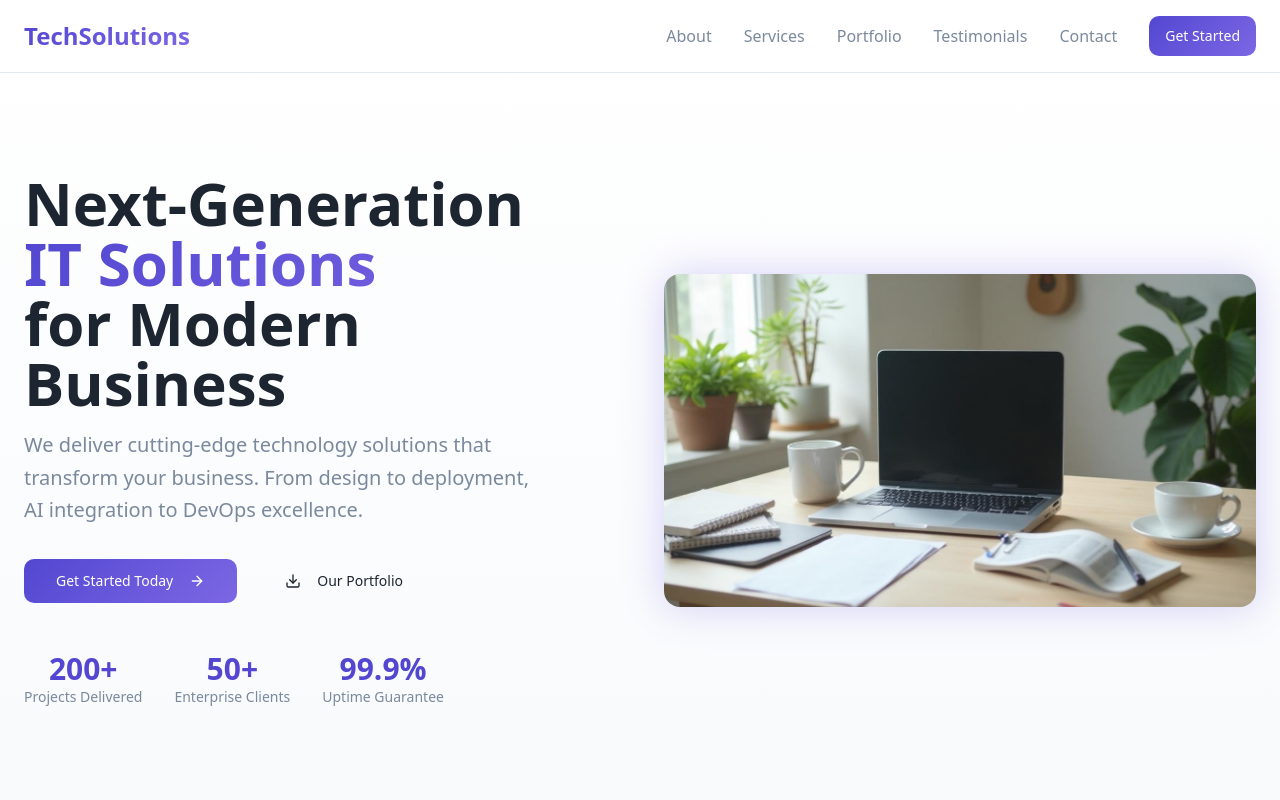
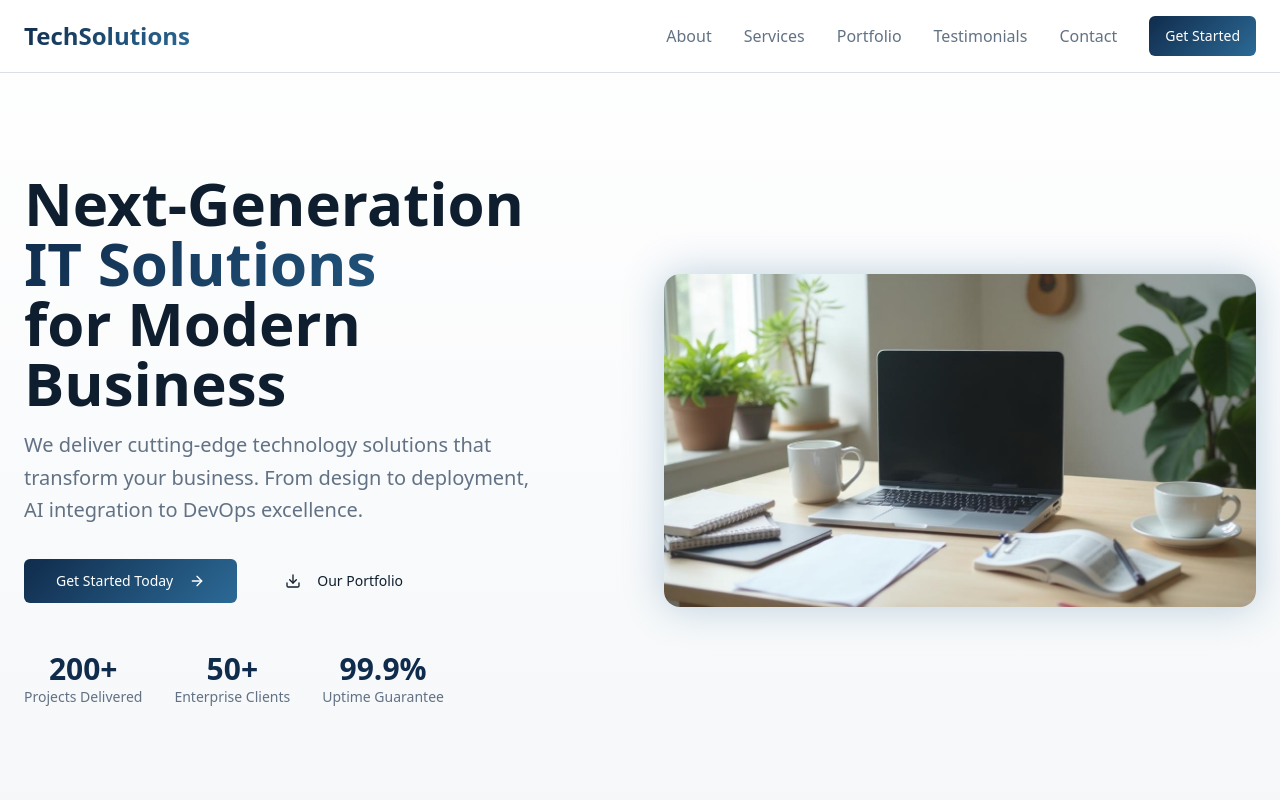
Before and after one commit to walidelbiir/my-modern-spot, a React (Vite) app: page / in a window 1280 px wide. Shown: the top 800 px of the page. Built offline with nearby package versions, Linux system fonts and the light colour scheme; the HTML template or start-up script is replaced by a standard one.

Commit message:
Changes
Co-authored-by: walidelbiir <112333762+walidelbiir@users.noreply.github.com>

```diff
--- a/src/index.css
+++ b/src/index.css
@@ -2,98 +2,80 @@
 @tailwind components;
 @tailwind utilities;
 
-/* Modern Freelancer Design System - All colors MUST be HSL */
+/* BIR Solutions Design System - All colors MUST be HSL */
 
 @layer base {
   :root {
     --background: 0 0% 100%;
-    --foreground: 215 25% 15%;
+    --foreground: 212 50% 12%;
 
     --card: 0 0% 100%;
-    --card-foreground: 215 25% 15%;
+    --card-foreground: 212 50% 12%;
 
     --popover: 0 0% 100%;
-    --popover-foreground: 215 25% 15%;
+    --popover-foreground: 212 50% 12%;
 
-    /* Modern Blue-Purple Theme */
-    --primary: 245 60% 55%;
+    /* BIR Solutions - Deep Navy and Steel */
+    --primary: 212 65% 18%;
     --primary-foreground: 0 0% 100%;
-    --primary-glow: 250 70% 65%;
+    --primary-glow: 205 55% 38%;
 
-    --secondary: 210 40% 96%;
-    --secondary-foreground: 215 25% 15%;
+    --secondary: 210 25% 96%;
+    --secondary-foreground: 212 50% 12%;
 
-    --muted: 210 40% 96%;
-    --muted-foreground: 215 15% 55%;
+    --muted: 210 25% 96%;
+    --muted-foreground: 212 15% 45%;
 
-    --accent: 250 70% 65%;
+    --accent: 205 55% 38%;
     --accent-foreground: 0 0% 100%;
 
     --destructive: 0 84% 60%;
     --destructive-foreground: 0 0% 100%;
 
-    --border: 214 31% 91%;
-    --input: 214 31% 91%;
-    --ring: 245 60% 55%;
+    --border: 212 20% 88%;
+    --input: 212 20% 88%;
+    --ring: 212 65% 18%;
 
-    /* Professional Gradients */
-    --gradient-primary: linear-gradient(135deg, hsl(245 60% 55%), hsl(250 70% 65%));
-    --gradient-hero: linear-gradient(135deg, hsl(245 60% 55%) 0%, hsl(250 70% 65%) 50%, hsl(260 55% 70%) 100%);
-    --gradient-subtle: linear-gradient(180deg, hsl(0 0% 100%) 0%, hsl(210 40% 98%) 100%);
+    --gradient-primary: linear-gradient(135deg, hsl(212 65% 18%), hsl(205 55% 38%));
+    --gradient-hero: linear-gradient(135deg, hsl(212 65% 12%) 0%, hsl(212 65% 22%) 50%, hsl(205 55% 38%) 100%);
+    --gradient-subtle: linear-gradient(180deg, hsl(0 0% 100%) 0%, hsl(210 25% 97%) 100%);
 
-    /* Elegant Shadows */
-    --shadow-elegant: 0 10px 30px -10px hsl(245 60% 55% / 0.2);
-    --shadow-glow: 0 0 40px hsl(250 70% 65% / 0.3);
-    --shadow-card: 0 4px 20px -4px hsl(215 25% 15% / 0.1);
+    --shadow-elegant: 0 10px 30px -10px hsl(212 65% 18% / 0.25);
+    --shadow-glow: 0 0 40px hsl(205 55% 38% / 0.3);
+    --shadow-card: 0 4px 20px -4px hsl(212 50% 12% / 0.12);
 
-    /* Smooth Transitions */
     --transition-smooth: all 0.3s cubic-bezier(0.4, 0, 0.2, 1);
     --transition-bounce: all 0.3s cubic-bezier(0.68, -0.55, 0.265, 1.55);
 
-    --radius: 0.75rem;
+    --radius: 0.5rem;
 
     --sidebar-background: 0 0% 98%;
-
     --sidebar-foreground: 240 5.3% 26.1%;
-
     --sidebar-primary: 240 5.9% 10%;
-
     --sidebar-primary-foreground: 0 0% 98%;
-
     --sidebar-accent: 240 4.8% 95.9%;
-
     --sidebar-accent-foreground: 240 5.9% 10%;
-
     --sidebar-border: 220 13% 91%;
-
     --sidebar-ring: 217.2 91.2% 59.8%;
   }
 
   .dark {
     --background: 222.2 84% 4.9%;
     --foreground: 210 40% 98%;
-
     --card: 222.2 84% 4.9%;
     --card-foreground: 210 40% 98%;
-
     --popover: 222.2 84% 4.9%;
     --popover-foreground: 210 40% 98%;
-
     --primary: 210 40% 98%;
     --primary-foreground: 222.2 47.4% 11.2%;
-
     --secondary: 217.2 32.6% 17.5%;
     --secondary-foreground: 210 40% 98%;
-
     --muted: 217.2 32.6% 17.5%;
     --muted-foreground: 215 20.2% 65.1%;
-
     --accent: 217.2 32.6% 17.5%;
     --accent-foreground: 210 40% 98%;
-
     --destructive: 0 62.8% 30.6%;
     --destructive-foreground: 210 40% 98%;
-
     --border: 217.2 32.6% 17.5%;
     --input: 217.2 32.6% 17.5%;
     --ring: 212.7 26.8% 83.9%;
```
